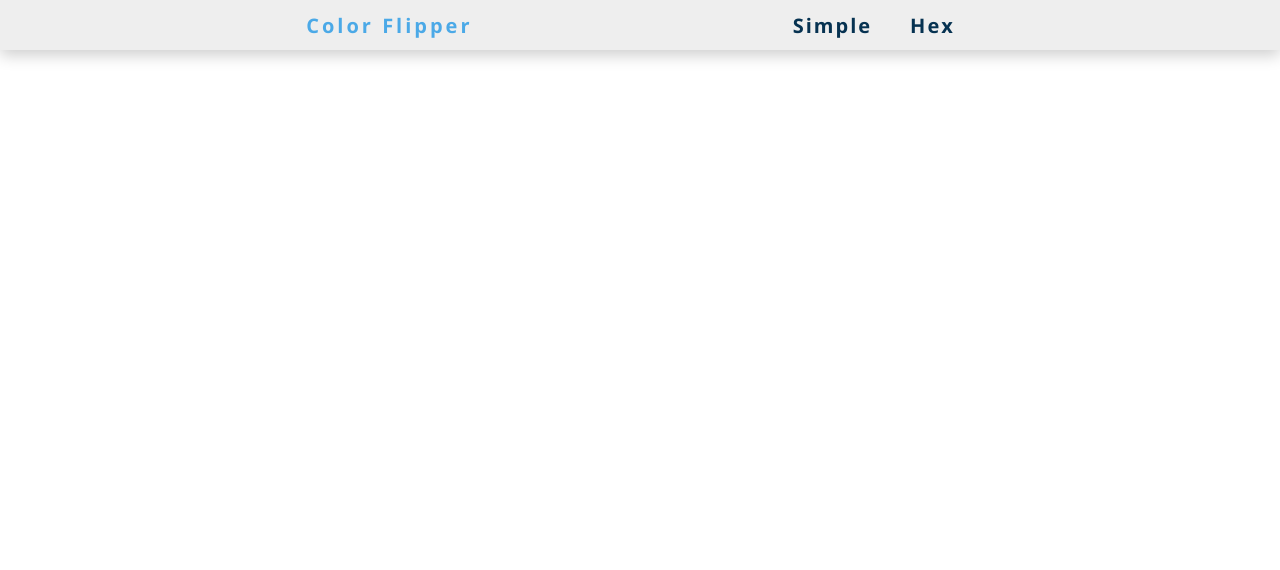
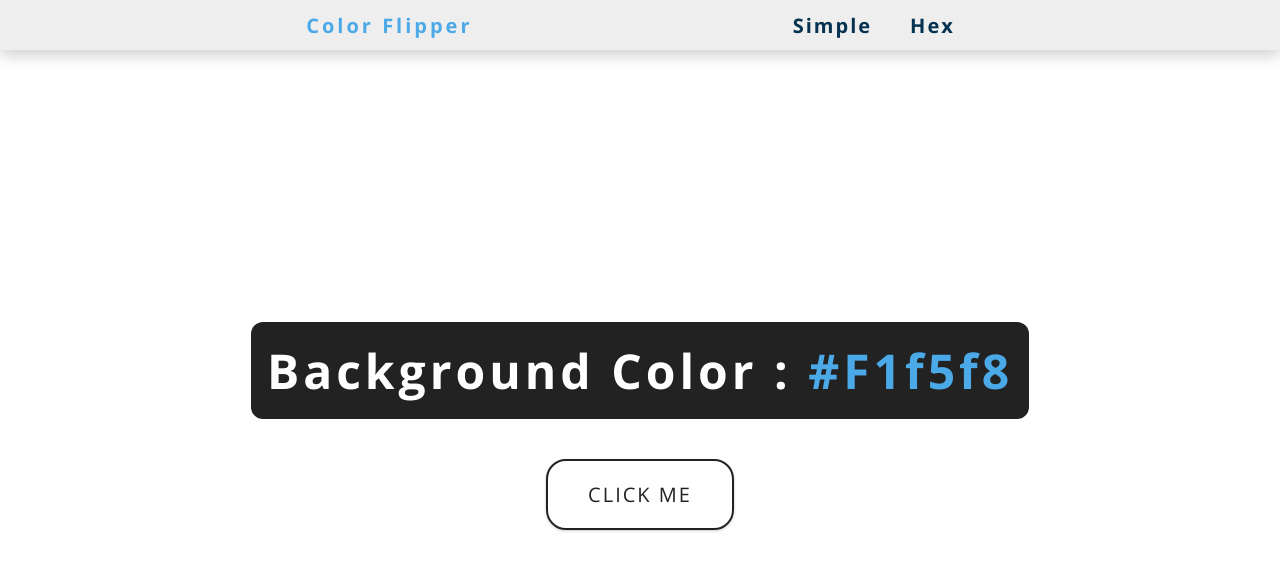
Before and after one commit to Youssefanter/JavaScript-Projects, a plain HTML site: page Color Flipper/index.html in a window 1280 px wide. Drawn offline with nearby package versions, Linux system fonts and the light colour scheme.

Commit message:
Style Done Completly

```diff
--- a/Color Flipper/css/style.css
+++ b/Color Flipper/css/style.css
@@ -44,3 +44,47 @@ nav ul li a:hover{
   color: #4ba9e7;
 }
 /* End Navbar */
+/* Start Main */
+main{
+  min-height: calc(100vh - 3rem);
+  display: grid;
+  justify-content: center;
+  align-items: center;
+  font-size: 2rem;
+}
+main .container{
+  text-align: center;
+}
+main .container h2{
+  background-color: #222;
+  color: white;
+  padding: 16px;
+  margin-bottom: 40px;
+  border-radius: 12px;
+  letter-spacing: 4px;
+}
+main .container h2 .color{
+  color: #4ba9e7;
+}
+main .btn{
+  text-transform: uppercase;
+  background-color: transparent;
+  color: #222;
+  display: inline-block;
+  transition: .2s all linear;
+  cursor: pointer;
+  border: 2px solid #222;
+  box-shadow: 0 1px 3px rgb(0 0 0 / 20%);
+  border-radius: 20px;
+  letter-spacing: 2px;
+}
+main .btn:hover{
+  color: white;
+  background-color: #222;
+
+}
+main .btn-hero{
+  font-size: 20px;
+  padding: 20px 40px;
+}
+/* End Main */
--- a/Color Flipper/index.html
+++ b/Color Flipper/index.html
@@ -23,6 +23,14 @@
         </ul>
       </div>
     </nav>
+    <main>
+      <div class="container">
+        <h2>
+          Background Color : <span class="color" id="color">#F1f5f8</span>
+        </h2>
+        <button class="btn btn-hero" id="btn">Click me</button>
+      </div>
+    </main>
     <script src="./js/main.js"></script>
   </body>
 </html>
```
